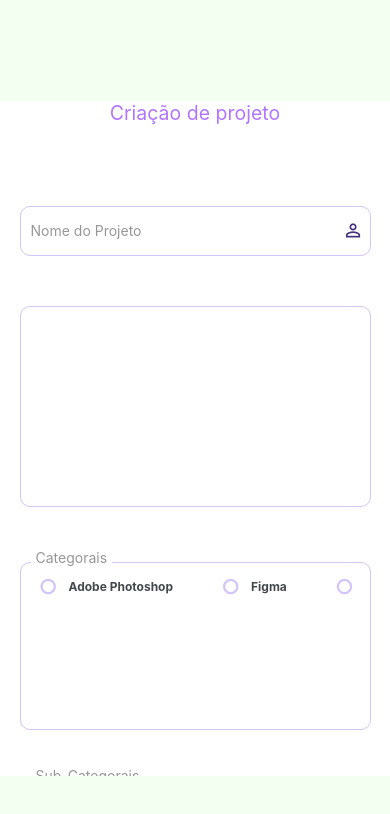
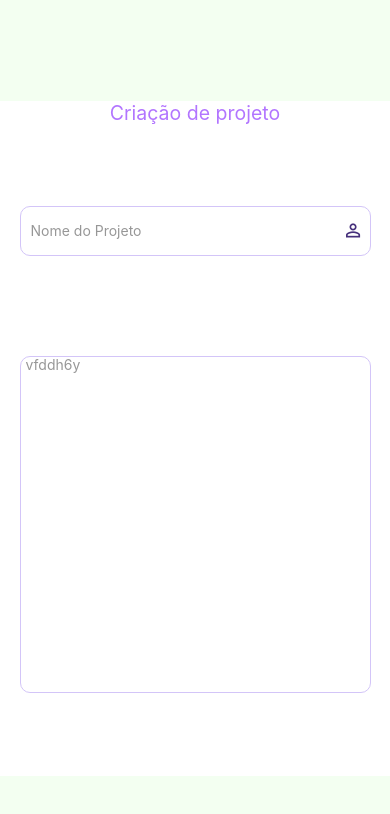
Before and after one commit to EduSan1/MediaSpace, a React Native app in the folder mobile/: screen /RegisterProject in a window 390 px wide. Shown: the top 814 px of the page. Built offline with nearby package versions, Linux system fonts and the light colour scheme.

Commit message:
chore : category

```diff
--- a/mobile/package.json
+++ b/mobile/package.json
@@ -26,6 +26,7 @@
     "react": "18.0.0",
     "react-dom": "18.0.0",
     "react-native": "0.69.6",
+    "react-native-document-picker": "^8.1.2",
     "react-native-image-crop-picker": "^0.38.0",
     "react-native-image-picker": "^4.10.0",
     "react-native-mask-input": "^1.2.1",
@@ -36,7 +37,8 @@
     "react-native-vector-icons": "^9.2.0",
     "react-native-wavy-background": "^0.2.0",
     "react-native-web": "~0.18.7",
-    "uuid": "^9.0.0"
+    "uuid": "^9.0.0",
+    "expo-document-picker": "~10.3.0"
   },
   "devDependencies": {
     "@babel/core": "^7.12.9",
--- a/mobile/src/components/utils/LoginTextArea/index.tsx
+++ b/mobile/src/components/utils/LoginTextArea/index.tsx
@@ -28,16 +28,17 @@ export const LoginTextArea = ({ title, value, name, handleChange, maxLength }: I
 const styles = StyleSheet.create({
     container: {
         width: Dimensions.get('window').width * 0.9,
-        height: Dimensions.get('window').height * 0.239 ,
+        height: Dimensions.get('window').height * 0.4 ,
         borderWidth: 1,
         borderRadius: 10,
-        paddingLeft: 10,
+        paddingLeft: 5,
         marginBottom: 5,
         borderColor: "#D3C5F8",
         display: "flex",
         justifyContent: "center",
         position: "relative",
-        alignItems: "flex-start"
+        alignItems: "flex-start",
+        color: '#000'
     },
     inputContainer: {
         display: "flex",
@@ -55,10 +56,12 @@ const styles = StyleSheet.create({
         left: 10
     },
     input: {
-        width: Dimensions.get('window').width * 0.2,
-        height: Dimensions.get('window').height * 0.9,
+        width: Dimensions.get('window').width * 0.8,
+        height: Dimensions.get('window').height * 0.40,
         color: "#979797",
-        textAlignVertical: "top"
+        textAlignVertical: "top",
+        left: 10,
+        top: 10
     },
     inputIcon: {
         width: Dimensions.get('window').width * 0.06,
--- a/mobile/src/pages/RegisterProject/index.tsx
+++ b/mobile/src/pages/RegisterProject/index.tsx
@@ -1,23 +1,22 @@
 import React, { useEffect, useState } from "react"
 import { View, Text, StyleSheet, Dimensions, Image, ScrollView } from "react-native"
-import { LoginInput } from "../../components/utils/LoginInput"
 import { LoginButton } from "../../components/utils/LoginButton"
 import { LoginTextArea } from "../../components/utils/LoginTextArea"
-import { CheckboxComponent } from "../../components/utils/subCategory"
 import { LoginInputNumber } from "../../components/utils/LoginInputNumber"
-import { LoginImage } from "../../components/utils/LoginImage"
 import { LoginImageProject } from "../../components/utils/LoginImageProject"
-import { Attachment } from "../../components/utils/Attachment"
-import { LoginBoost } from "../../components/utils/LoginBoost"
-import RegisterFreelancerPage from "../RegisterFreelancerPage"
 import { RegisterProjectDriven } from "../../components/utils/RegisterProjectDriven"
+import { CheckboxComponent } from "../../components/utils/subCategory";
+import { CategoryButton } from "../../components/utils/CategoryButton";
+import api from "../../../service";
 
 interface IRegisterProject {
     navigation : any
+    userId: any
 }
 
-export const RegisterPreject = ({navigation} : IRegisterProject) => {
+export const RegisterPreject = ({navigation, userId} : IRegisterProject) => {
     const [imageIndex, setImageIndex] = useState(0)
+    const [categories, setCategories] = useState([])
 
     const dateMask = (value: string) =>{
         return value
@@ -29,7 +28,7 @@ export const RegisterPreject = ({navigation} : IRegisterProject) => {
 
     const [registerProject, setRegisterProject] = (useState)({
         name: "",
-        description: "",
+        description: "vfddh6y",
         estimated_value: "",
         estimated_deadline: "",
         images: [
@@ -71,9 +70,54 @@ export const RegisterPreject = ({navigation} : IRegisterProject) => {
             }
         ],
         user: {
-            id: "71e89063-c775-4c13-bd29-7ee9ba2c4847"
+            id:""
         }
     })
+    const addToProject = (id: string, name: "sub_categories" | "categories") => {
+        setRegisterProject({
+            ...registerProject, [name]: [
+                ...registerProject[name], { id: id }
+            ]
+        })
+    }
+
+    const removeFromProject = (object: [{}], name: "sub_categories" | "categories") => {
+        setRegisterProject({ ...registerProject, [name]: object })
+    }
+    const [subcategoriesToRender, setSubategoriesToRender] = useState<any>([])
+
+    const findSubCategories = (idCategory: string, action: "REMOVE" | "ADD") => {
+        const categoryFilter: any = categories.find((category: any) => category.id === idCategory)
+
+        if (action === "ADD") {
+            setSubategoriesToRender([...subcategoriesToRender, categoryFilter])
+            addToProject(categoryFilter.id, "categories")
+        } else {
+            const categoryFilter = subcategoriesToRender.filter((category: any) => category.id !== idCategory)
+            setSubategoriesToRender(categoryFilter)
+            const categoryToRemove = categoryFilter.map((category: any) => {
+                return { id: category.id }
+            })
+            removeFromProject(categoryToRemove, "categories")
+        }
+    }
+
+    const removeSubcategory = (id: string) => {
+        // console.log(id)
+        const subCategoriesFilter = registerProject.sub_categories.filter((subcategory: any) => subcategory.id !== id)
+        setRegisterProject({ ...registerProject, sub_categories: subCategoriesFilter })
+    }
+
+    // useEffect(() => {
+    //     console.log("registerProject => ", registerProject)
+    // }, [registerProject])
+
+    // useEffect(() => {
+    //     api.get("/category").then((res: any) => {
+    //         setCategories(res.data)
+    //     })
+    //     console.log(userId)
+    // }, [])
 
     const handleChange = (text: string, name: string) => {
         if (name == "estimated_deadline") {
@@ -129,52 +173,8 @@ export const RegisterPreject = ({navigation} : IRegisterProject) => {
                     <LoginTextArea name="description" value={registerProject.description} handleChange={handleChange} title="Descrição" maxLength={800} />
 
 
-                    <View style={styles.areaContainer}>
-
-                    <View style={styles.textArea}>
-                        <Text style={styles.text}>Categorais</Text>
-                    </View>
-                        <ScrollView
-                            horizontal={true}
-                            style={styles.sectionCategory}>
-
-                            <CheckboxComponent onClickFunction={(check : boolean) => console.log("")} title="Adobe Photoshop" id="Adobe Photoshop" />
-                            <CheckboxComponent  onClickFunction={(check : boolean) => console.log("")} title="Figma" id="Figma" />
-                            <CheckboxComponent  onClickFunction={(check : boolean) => console.log("")} title="3D" id="3d" />
-                            <CheckboxComponent  onClickFunction={(check : boolean) => console.log("")} title="JavaScrpit" id="js" />
-                            <CheckboxComponent  onClickFunction={(check : boolean) => console.log("")} title="Adobe Photoshop" id="Adobe Photoshop" />
-                            <CheckboxComponent  onClickFunction={(check : boolean) => console.log("")} title="Figma" id="Figma" />
-                            <CheckboxComponent  onClickFunction={(check : boolean) => console.log("")} title="3D" id="3d" />
-                            <CheckboxComponent  onClickFunction={(check : boolean) => console.log("")} title="JavaScrpit" id="js" />
-                            <CheckboxComponent  onClickFunction={(check : boolean) => console.log("")} title="Adobe Photoshop" id="Adobe Photoshop" />
-                        </ScrollView>
-                    </View>
-
-
-
-                    <View style={styles.areaContainer}>
-
-                    <View style={styles.textArea}>
-                        <Text style={styles.text}>Sub-Categorais</Text>
-                    </View>
-
-                        <ScrollView
-                            horizontal={true}
-                            style={styles.sectionCategory}>
-                            <CheckboxComponent  onClickFunction={(check : boolean) => console.log("")} title="Adobe Photoshop" id="Adobe Photoshop" />
-                            <CheckboxComponent  onClickFunction={(check : boolean) => console.log("")} title="Figma" id="Figma" />
-                            <CheckboxComponent  onClickFunction={(check : boolean) => console.log("")} title="3D" id="3d" />
-                            <CheckboxComponent  onClickFunction={(check : boolean) => console.log("")} title="JavaScrpit" id="js" />
-                            <CheckboxComponent  onClickFunction={(check : boolean) => console.log("")} title="Adobe Photoshop" id="Adobe Photoshop" />
-                            <CheckboxComponent  onClickFunction={(check : boolean) => console.log("")} title="Figma" id="Figma" />
-                            <CheckboxComponent  onClickFunction={(check : boolean) => console.log("")} title="3D" id="3d" />
-                            <CheckboxComponent  onClickFunction={(check : boolean) => console.log("")} title="JavaScrpit" id="js" />
-                            <CheckboxComponent  onClickFunction={(check : boolean) => console.log("")} title="Adobe Photoshop" id="Adobe Photoshop" />
-                        </ScrollView>
-                    </View>
-
                     <LoginImageProject isActive={imageIndex == 4 ? false : true} userImage={registerProject.images} setUserImage={(image: string) => handleUserPicture(image)} />
-                    {/* <Attachment userAttachment={registerProject.attachments} setUserAttachment={(attachment: string, index : number) => handleUserPicture(attachment, index)}/> */}
+                    {/* <Attachment isActive={imageIndex == 4 ? false : true} userAttachment={registerProject.attachments} setUserAttachment={(attachment: string) => handleUserPicture(attachment)}/> */}
                     <LoginInputNumber type="numeric" name="estimated_deadline"  iconName="today" value={registerProject.estimated_deadline} handleChange={handleChange} hasError={hasError} title="Prazo estimado da entrega" maxLength={10} />
                     <LoginInputNumber type="numeric" name="estimated_value"  iconName="today" value={registerProject.estimated_value.toString()} handleChange={handleChange} hasError={hasError} title="Valor estimado (BRL)" maxLength={400} />
 
```
Also changed, not shown: mobile/src/components/utils/Attachment/index.tsx (+11 -26 lines), 1 other file (tests, documents, lock files or other folders).
